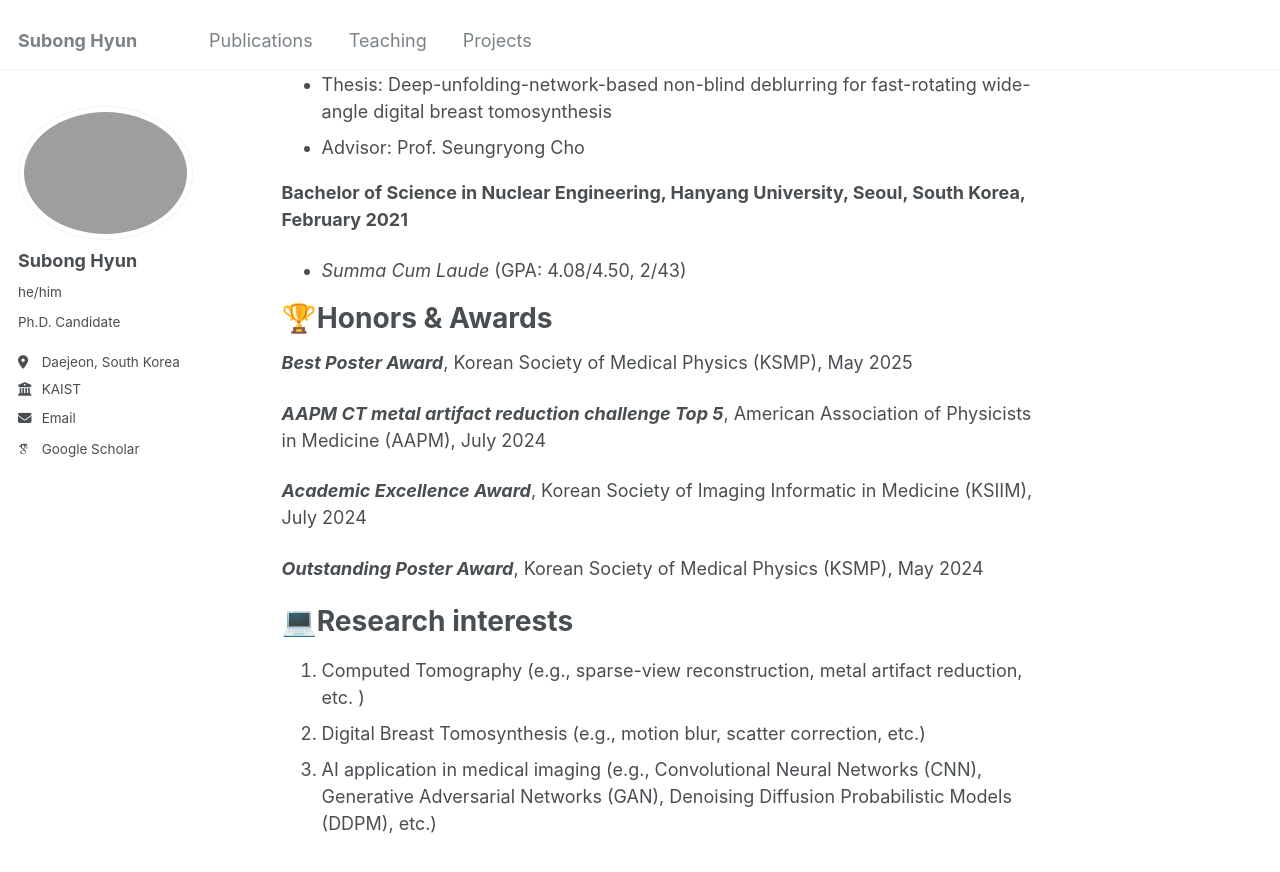
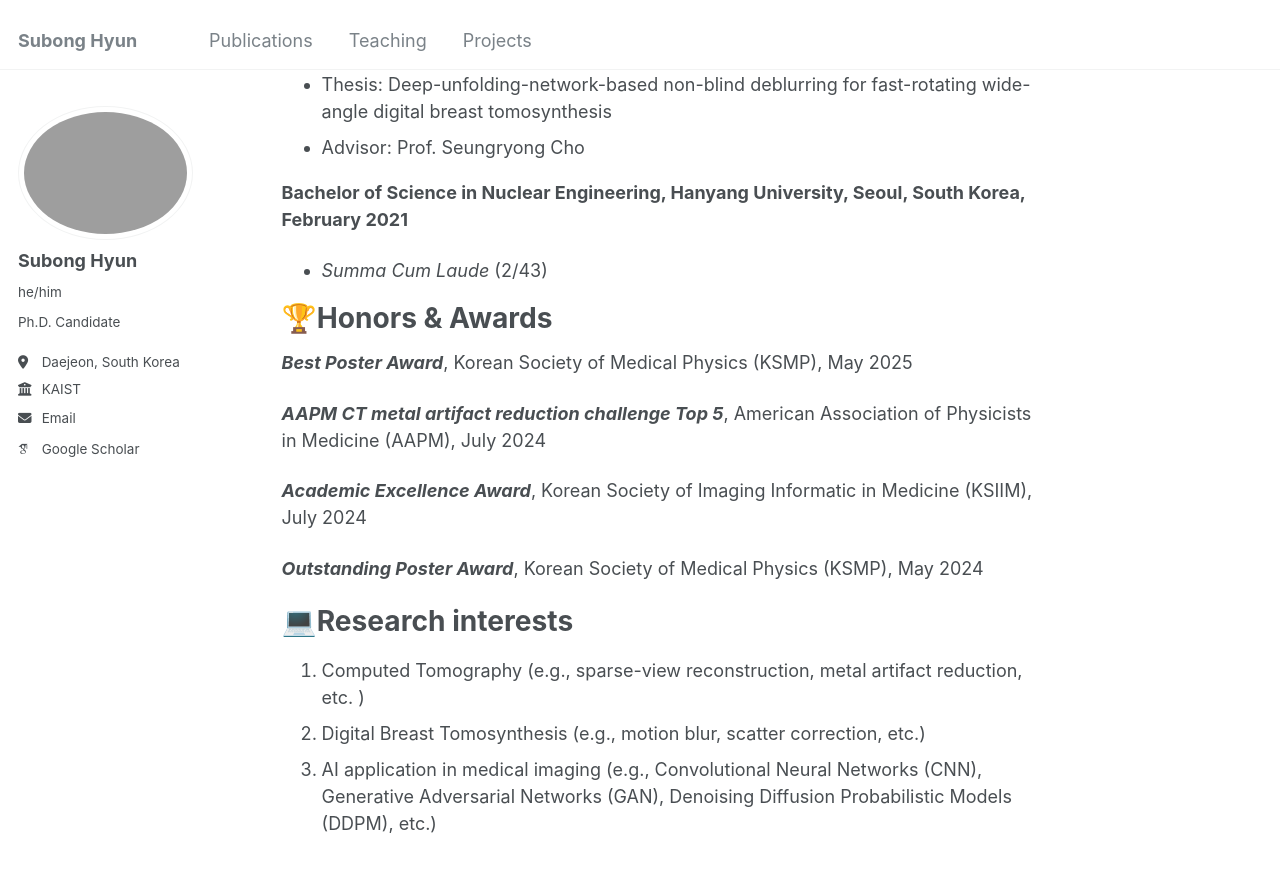
Before and after one commit to SubongHyun/subonghyun.github.io, a Jekyll site: the page built from _pages/about.md, in a window 1280 px wide and 900 px high, scrolled down 510 px. Shown: the top 872 px of the window. Built offline with Jekyll 4.4.1, drawn with Linux system fonts in a browser that asks for light colours; some web fonts are replaced.

Commit message:
Update about.md

```diff
--- a/_pages/about.md
+++ b/_pages/about.md
@@ -19,7 +19,7 @@ Welcome! I'm Subong Hyun, a Ph.D. candidate in Nuclear and Quantum Engineering a
 - Advisor: Prof. Seungryong Cho
 
 **Bachelor of Science in Nuclear Engineering, Hanyang University, Seoul, South Korea, February 2021**
-- _Summa Cum Laude_ (GPA: 4.08/4.50, 2/43)
+- _Summa Cum Laude_ (2/43)
 
 🏆Honors & Awards
 ======
```
